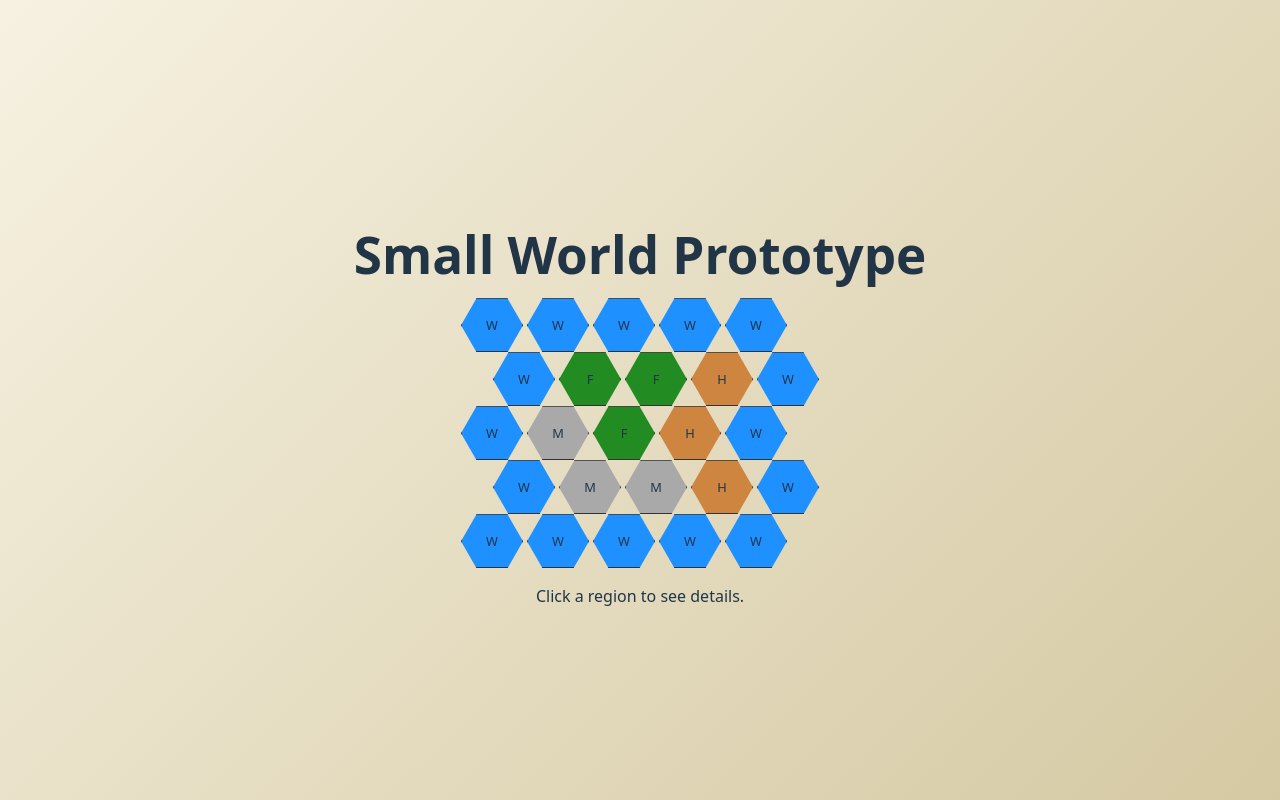
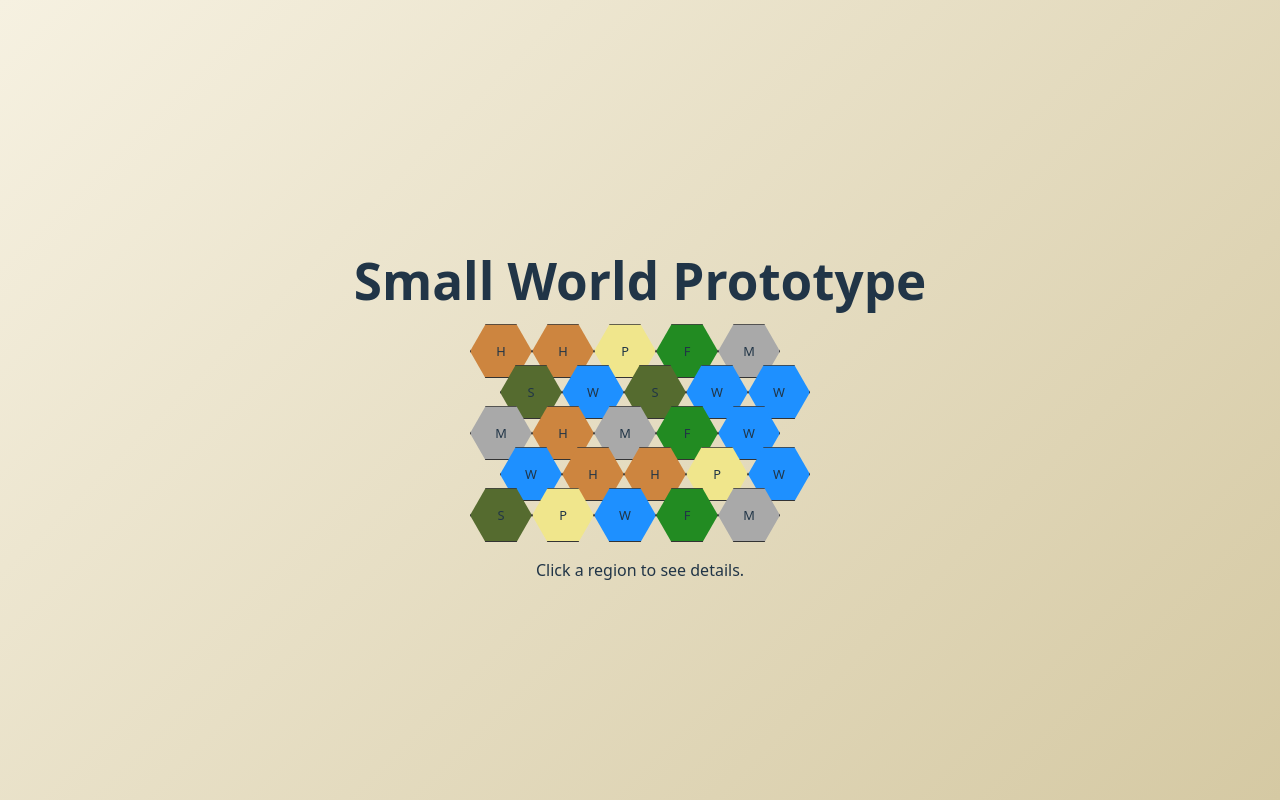
Before and after one commit to vj7harsh/SmallWorld, a React (Vite) app in the folder smallworld-client/: page / in a window 1280 px wide. Built offline with nearby package versions, Linux system fonts and the light colour scheme.

Commit message:
feat: diversify terrain regions

```diff
--- a/smallworld-client/src/components/Board.css
+++ b/smallworld-client/src/components/Board.css
@@ -10,11 +10,14 @@
 
 .board-row {
   display: flex;
-  gap: 4px;
+}
+
+.board-row:not(:first-child) {
+  margin-top: -13px; /* overlap to align hex edges */
 }
 
 .board-row:nth-child(even) {
-  margin-left: 32px; /* offset for hex rows */
+  margin-left: 30px; /* half cell width for offset */
 }
 
 .cell {
@@ -57,3 +60,7 @@
 .cell.plains {
   background-color: #f0e68c;
 }
+
+.cell.swamp {
+  background-color: #556b2f;
+}
--- a/smallworld-client/src/components/Board.tsx
+++ b/smallworld-client/src/components/Board.tsx
@@ -2,38 +2,70 @@ import React from 'react';
 import Cell from './Cell';
 import './Board.css';
 import type { Region } from '../types/region';
+import type { Terrain } from '../types/terrain';
+import { LAND_TERRAINS } from '../types/terrain';
 
-// Layout map: 0 represents sea, numbers map to region ids
-const BOARD_LAYOUT: number[][] = [
-  [0, 0, 0, 0, 0],
-  [0, 1, 1, 2, 0],
-  [0, 3, 1, 2, 0],
-  [0, 3, 3, 2, 0],
-  [0, 0, 0, 0, 0],
-];
+const BOARD_SIZE = 5;
 
-const INITIAL_REGIONS: Region[] = [
-  { id: 1, terrain: 'forest', occupied: false },
-  { id: 2, terrain: 'hill', occupied: false },
-  { id: 3, terrain: 'mountain', occupied: false },
-];
+const shuffle = <T,>(array: T[]): void => {
+  for (let i = array.length - 1; i > 0; i--) {
+    const j = Math.floor(Math.random() * (i + 1));
+    [array[i], array[j]] = [array[j], array[i]];
+  }
+};
+
+const createBoard = (): Region[][] => {
+  const total = BOARD_SIZE * BOARD_SIZE;
+  const waterCount = Math.floor(total * 0.3);
+  const landCount = total - waterCount;
+
+  // ensure at least two cells for each land terrain
+  const base = 2;
+  const counts = LAND_TERRAINS.map(() => base);
+  let remaining = landCount - base * LAND_TERRAINS.length;
+  while (remaining > 0) {
+    counts[Math.floor(Math.random() * LAND_TERRAINS.length)]++;
+    remaining--;
+  }
+
+  const terrainPool: Terrain[] = counts.flatMap((count, idx) =>
+    Array(count).fill(LAND_TERRAINS[idx])
+  );
+  shuffle(terrainPool);
+
+  const positions = Array.from({ length: total }, (_, i) => i);
+  shuffle(positions);
+  const waterSet = new Set(positions.slice(0, waterCount));
+
+  const board: Region[][] = [];
+  let id = 1;
+  for (let r = 0; r < BOARD_SIZE; r++) {
+    const row: Region[] = [];
+    for (let c = 0; c < BOARD_SIZE; c++) {
+      const index = r * BOARD_SIZE + c;
+      if (waterSet.has(index)) {
+        row.push({ id: id++, terrain: 'water', occupied: false });
+      } else {
+        const terrain = terrainPool.pop()!;
+        row.push({ id: id++, terrain, occupied: false });
+      }
+    }
+    board.push(row);
+  }
+  return board;
+};
 
 const Board: React.FC = () => {
-  const [regions, setRegions] = React.useState<Region[]>(INITIAL_REGIONS);
+  const [board, setBoard] = React.useState<Region[][]>(createBoard());
   const [selected, setSelected] = React.useState<Region | null>(null);
 
   const handleCellClick = (row: number, col: number) => {
-    const regionId = BOARD_LAYOUT[row][col];
-    if (!regionId) {
-      setSelected({ id: 0, terrain: 'water', occupied: false });
-      return;
-    }
-
-    setRegions(prev => {
-      const updated = prev.map(r =>
-        r.id === regionId ? { ...r, occupied: !r.occupied } : r
-      );
-      setSelected(updated.find(r => r.id === regionId) || null);
+    setBoard(prev => {
+      const updated = prev.map(r => r.slice());
+      const region = updated[row][col];
+      const toggled = { ...region, occupied: !region.occupied };
+      updated[row][col] = toggled;
+      setSelected(toggled);
       return updated;
     });
   };
@@ -41,19 +73,16 @@ const Board: React.FC = () => {
   return (
     <div className="board-container">
       <div className="board">
-        {BOARD_LAYOUT.map((rowData, row) => (
+        {board.map((rowData, row) => (
           <div className="board-row" key={row}>
-            {rowData.map((regionId, col) => {
-              const region = regions.find(r => r.id === regionId);
-              return (
-                <Cell
-                  key={col}
-                  terrain={region ? region.terrain : 'water'}
-                  occupied={region ? region.occupied : false}
-                  onClick={() => handleCellClick(row, col)}
-                />
-              );
-            })}
+            {rowData.map((region, col) => (
+              <Cell
+                key={region.id}
+                terrain={region.terrain}
+                occupied={region.occupied}
+                onClick={() => handleCellClick(row, col)}
+              />
+            ))}
           </div>
         ))}
       </div>
--- a/smallworld-client/src/types/terrain.ts
+++ b/smallworld-client/src/types/terrain.ts
@@ -1,3 +1,17 @@
-export type Terrain = 'forest' | 'hill' | 'mountain' | 'water' | 'plains';
+export type Terrain =
+  | 'forest'
+  | 'hill'
+  | 'mountain'
+  | 'plains'
+  | 'swamp'
+  | 'water';
 
-export const TERRAINS: Terrain[] = ['forest', 'hill', 'mountain', 'water', 'plains'];
+export const LAND_TERRAINS: Terrain[] = [
+  'forest',
+  'hill',
+  'mountain',
+  'plains',
+  'swamp',
+];
+
+export const TERRAINS: Terrain[] = [...LAND_TERRAINS, 'water'];
```
